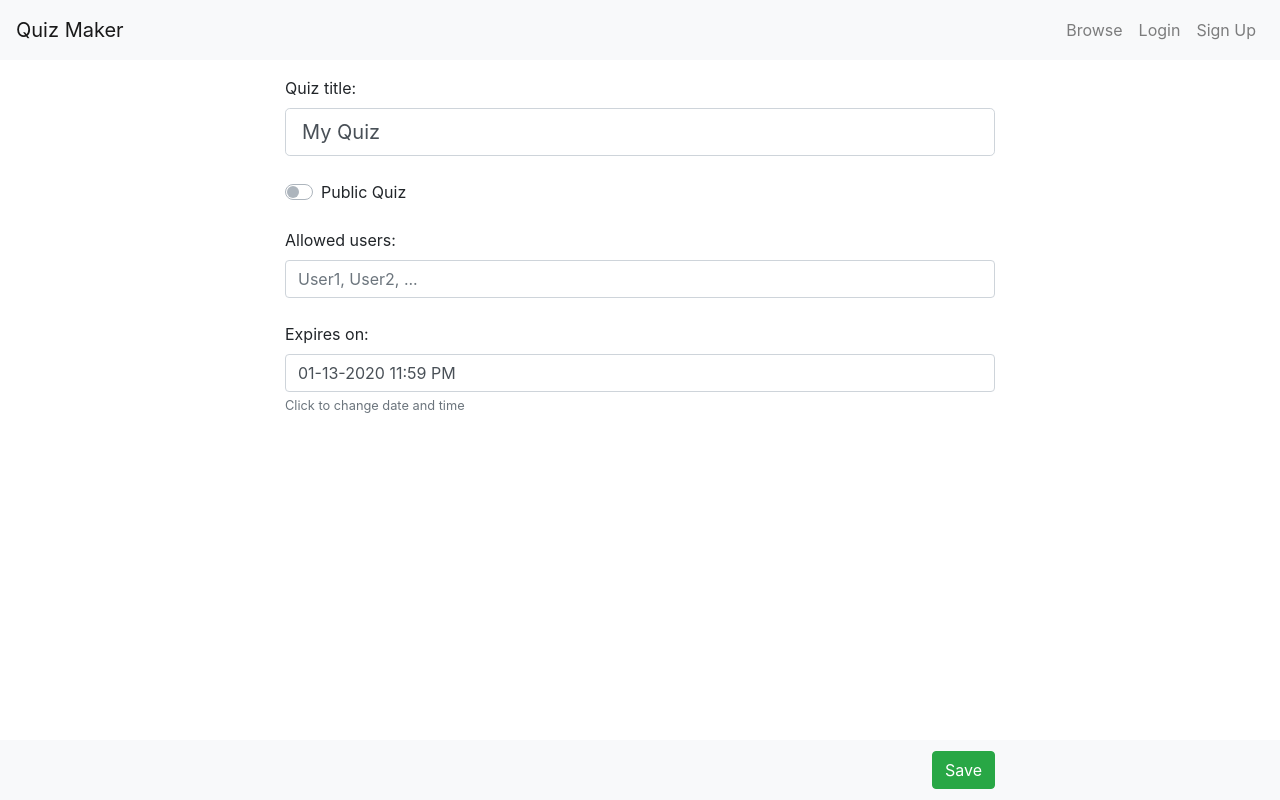
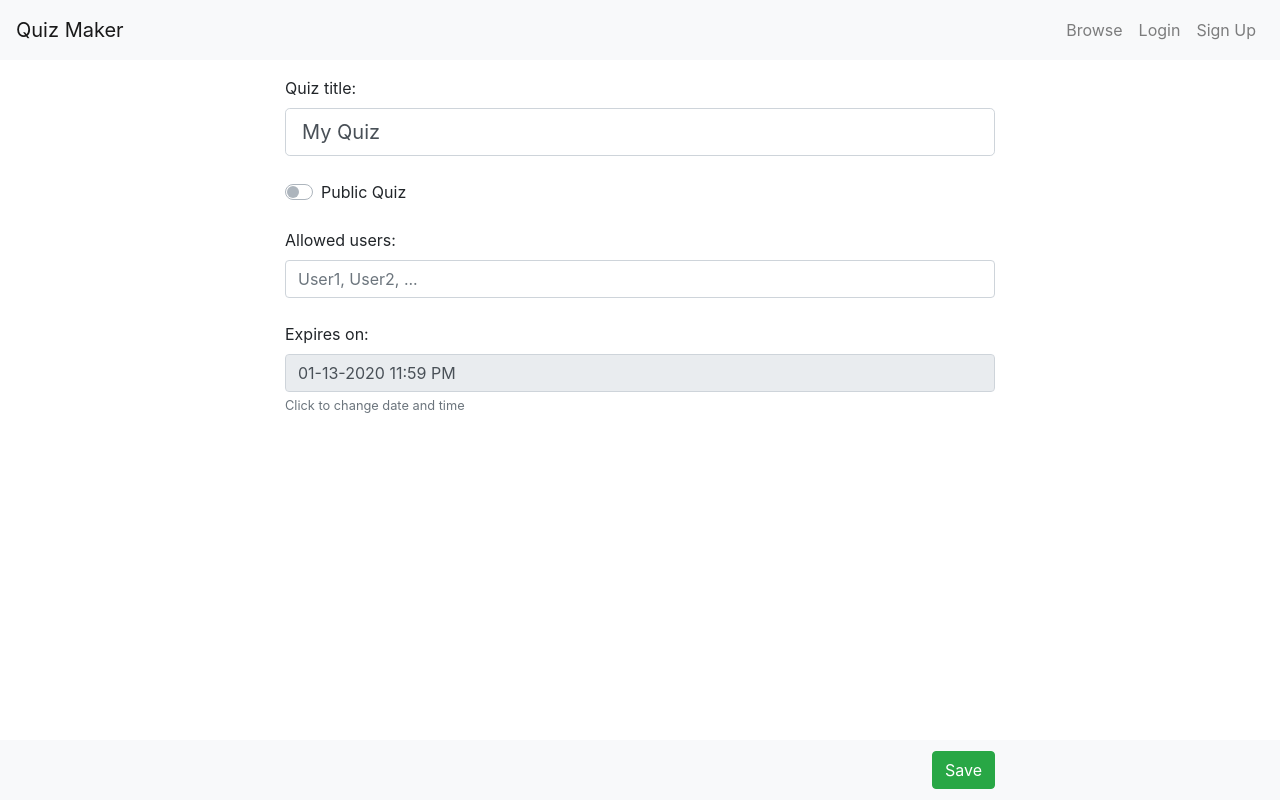
Before and after one commit to jtaylorsoftware/quizapp-web, a React (Create React App) app: page /quiz/create in a window 1280 px wide. Built offline with nearby package versions, Linux system fonts and the light colour scheme.

Commit message:
Change to using a class name instead of id

```diff
--- a/src/styles/datepicker.css
+++ b/src/styles/datepicker.css
@@ -1,3 +1,3 @@
-#dateTimePicker:read-only {
+.date-time-picker:read-only {
   background-color: #fff;
 }
```
